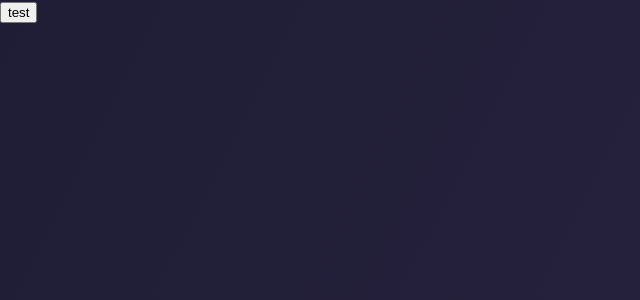
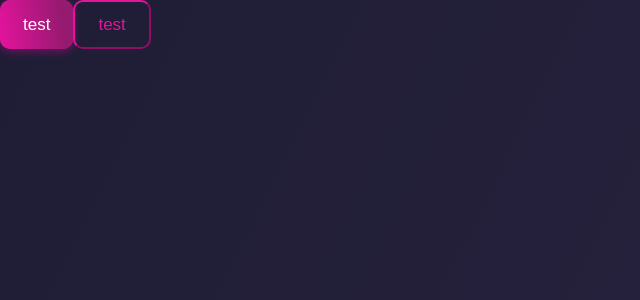
Before and after one commit to sofiakotsan/todo-app, a React (Create React App) app: page / in a window 1280 px wide. Shown: the top 300 px of the page, without its empty margins (0-640 px from the left). Built offline with nearby package versions, Linux system fonts and the light colour scheme.

Commit message:
styled buttons

```diff
--- a/src/App.css
+++ b/src/App.css
@@ -2,6 +2,7 @@
     --accent-pink: #E5139E;
     --accent-pink-darker: #961A6F;
     --accent-pink-shadow: 0px 2px 10px rgba(255, 0, 168, 0.4);
+    --accent-pink-shadow-hover: 0px 2px 25px rgba(255, 0, 168, 0.4);
 
     --purple: #1F1D36;
     --purple-lighter: #2C2441;
@@ -19,13 +20,13 @@
     background: linear-gradient(116.55deg, var(--purple) 0%, var(--purple-lighter) 100.81%);
 }
 
-.has-accent-pink-gradient-bg {
+/* .has-accent-pink-gradient-bg {
     background: linear-gradient(80.91deg, var(--accent-pink) 0.01%, var(--accent-pink-darker) 82.75%);
 }
 
 .has-light-pink-gradient-bg {
     background: linear-gradient(89.71deg, var(--light-pink) 2.6%, var(--light-pink-darker) 100%);
-}
+} */
 
 .todo-app {
     height: 100%;
--- a/src/components/TodoForm/TodoForm.js
+++ b/src/components/TodoForm/TodoForm.js
@@ -5,6 +5,7 @@ const TodoForm = () => {
     return (
         <div>
             <Button>test</Button>
+            <Button style="outline">test</Button>
         </div>
     );
 }
--- a/src/components/UI/Button/Button.css
+++ b/src/components/UI/Button/Button.css
@@ -1,3 +1,69 @@
 .button {
+    margin: 0;
+    padding: 13px 23px;
+    border-radius: var(--border-radius);
+    outline: none;
+    cursor: pointer;
+    transition: 0.3s ease;
+    font-weight: 500;
+    font-size: 17px;
+    line-height: 23px;
+}
 
+.button--filled {
+    /* background: linear-gradient(80.91deg, var(--accent-pink) 0.01%, var(--accent-pink-darker) 82.75%); */
+    background: transparent;
+    color: #fff;
+    border: none;
+    box-shadow: var(--accent-pink-shadow);
+    position: relative;
 }
+
+.button--filled span {
+    position: relative;
+    z-index: 5;
+}
+
+.button--filled:before,
+.button--filled:after {
+    content: '';
+    display: block;
+    width: 100%;
+    height: 100%;
+    position: absolute;
+    top: 0;
+    left: 0;
+    border-radius: var(--border-radius);
+    transition: inherit;
+}
+
+.button--filled:before {
+    background: linear-gradient(80.91deg, var(--accent-pink) 0.01%, var(--accent-pink-darker) 82.75%);
+    z-index: 2;
+}
+
+.button--filled:after {
+    background: linear-gradient(80.91deg, var(--accent-pink-darker) 0.01%, var(--accent-pink) 82.75%);
+    z-index: 1;
+}
+
+.button--filled:hover {
+    box-shadow: var(--accent-pink-shadow-hover);
+}
+
+.button--filled:hover:before {
+    opacity: 0;
+}
+
+.button--outline {
+    background: transparent;
+    color: var(--accent-pink);
+    border-color: var(--accent-pink);
+    padding: 11px 23px;
+}
+
+.button--outline:hover {
+    box-shadow: var(--accent-pink-shadow-hover);
+    background: var(--accent-pink);
+    color: #fff;
+}
--- a/src/components/UI/Button/Button.js
+++ b/src/components/UI/Button/Button.js
@@ -1,10 +1,13 @@
 import React from "react";
+import './Button.css';
 
 const Button = ({children, style, ...props}) => {
     let  buttonStyle = style ? 'button--' + style : 'button--filled';
     return (
         <button className={`button ${buttonStyle}`}>
-            {children}
+            <span>
+                {children}
+            </span>
         </button>
     );
 }
```
